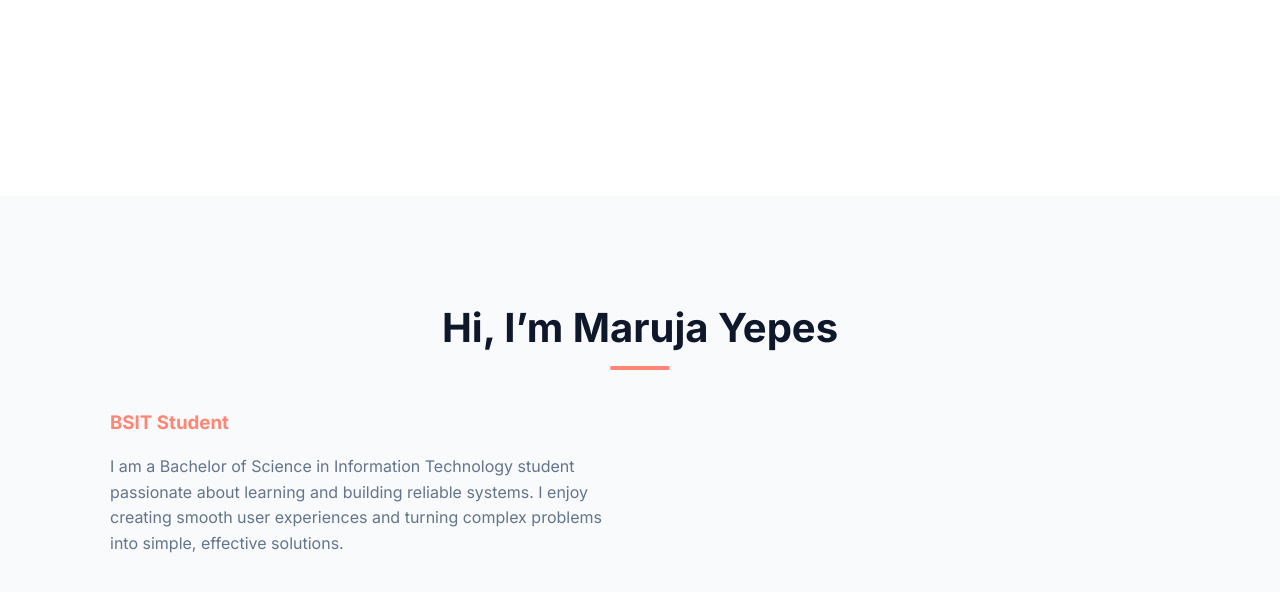
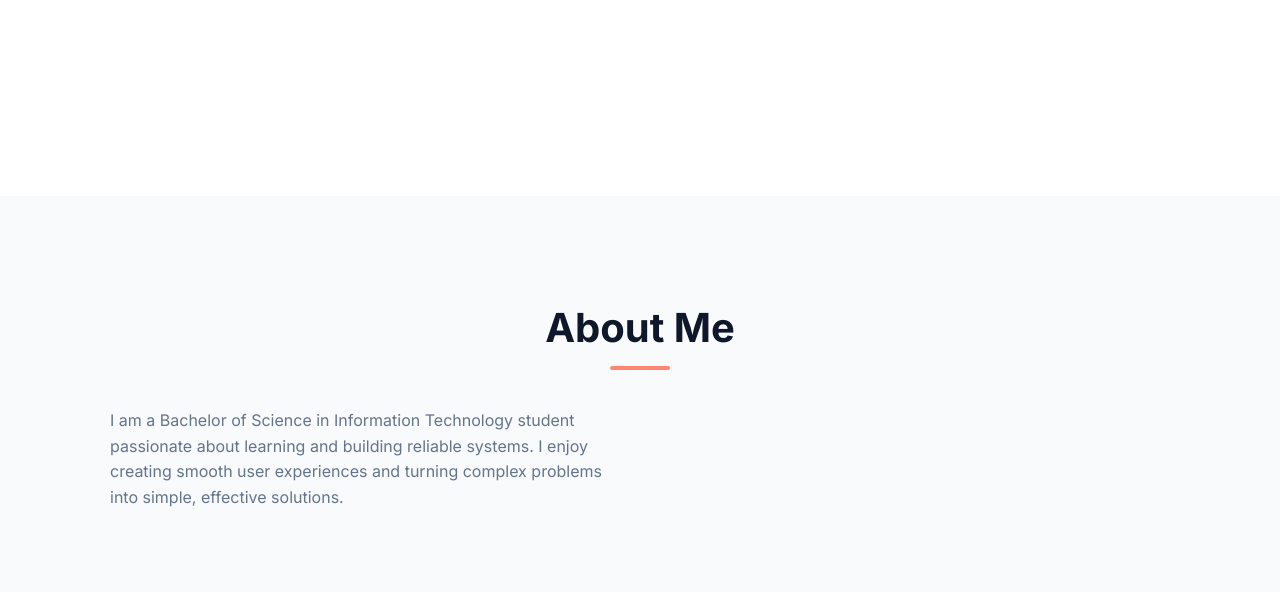
Before and after one commit to garciajm929-cyber/marujayepes, a plain HTML site: page index.html in a window 1280 px wide. Shown: the part 604-1196 px from the top of the page. Drawn offline with Linux system fonts and the light colour scheme.

Commit message:
feat: Update "About Section" title to "About Me" and remove the "BSIT Student" subheading.

```diff
--- a/index.html
+++ b/index.html
@@ -61,10 +61,9 @@
     <!-- About Section -->
     <section id="about">
         <div class="container">
-            <h2 class="section-title">Hi, I’m Maruja Yepes</h2>
+            <h2 class="section-title">About Me</h2>
             <div class="about-content">
                 <div class="about-text">
-                    <h3 style="color: var(--accent); margin-bottom: 1rem;">BSIT Student</h3>
                     <p>I am a Bachelor of Science in Information Technology student passionate about learning and
                         building reliable systems. I enjoy creating smooth user experiences and turning complex problems
                         into simple, effective solutions.</p>
```
